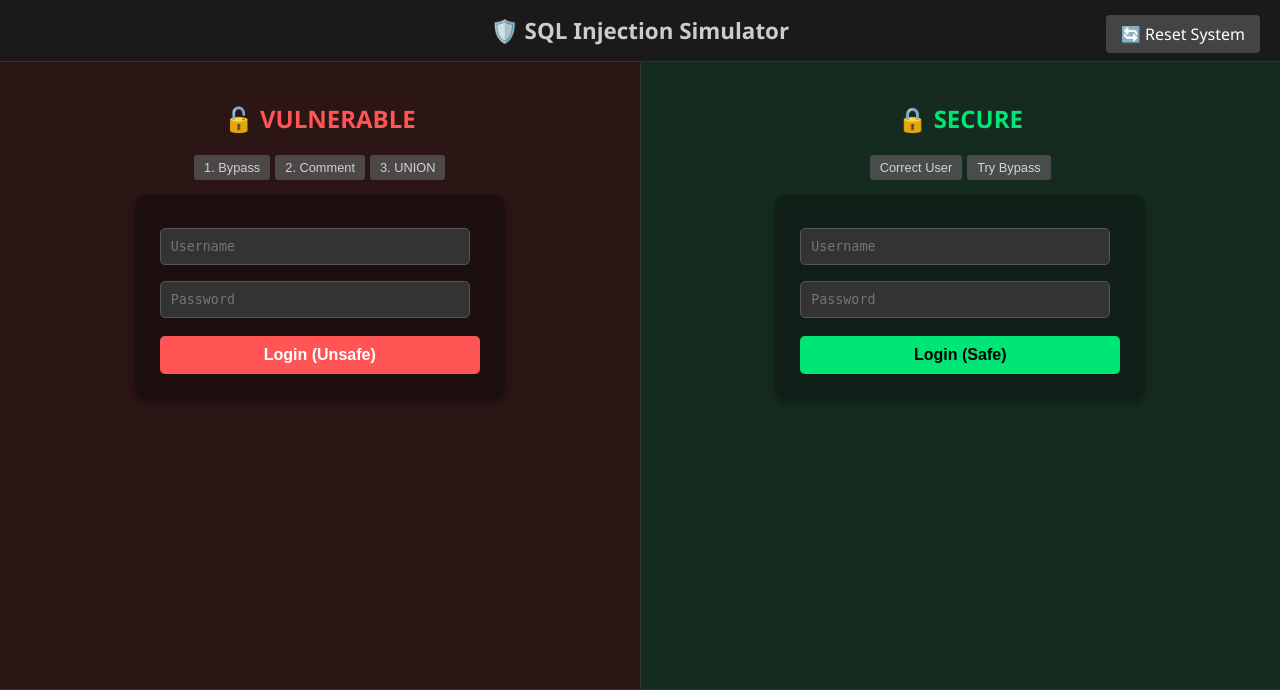
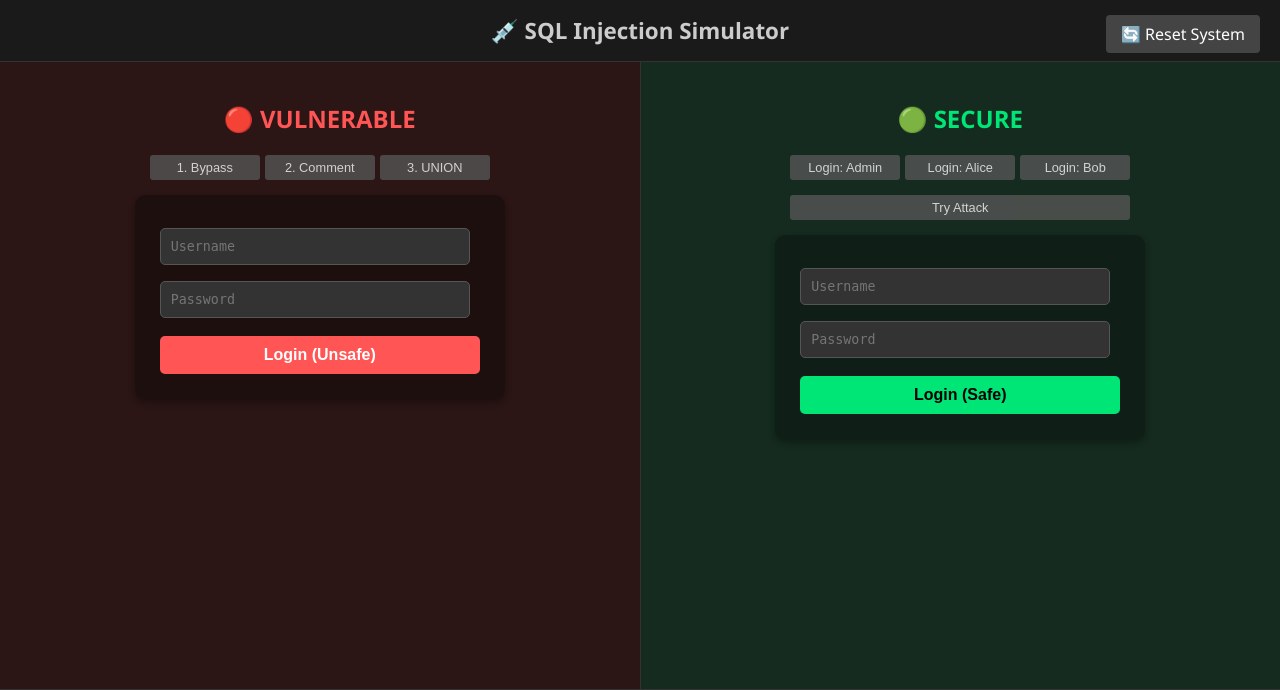
Before and after one commit to Am1its/SQL-Injection-Simulator, a Flask app: page / in a window 1280 px wide. Shown: the top 690 px of the page. Run offline with Flask 3, Linux system fonts and the light colour scheme; data that the repository does not hold is empty.

Commit message:
Updated login logic in UI and added proof screenshots

```diff
--- a/templates/index.html
+++ b/templates/index.html
@@ -26,10 +26,11 @@
         .right .submit-btn { background: #00e676; color: black; } .right .submit-btn:hover { background: #00b359; }
 
         /* Quick Attack Buttons */
-        .quick-actions { margin-bottom: 15px; display: flex; gap: 5px; width: 320px; justify-content: center; }
-        .quick-btn { background: #555; border: none; color: #fff; padding: 5px 10px; font-size: 0.8rem; cursor: pointer; border-radius: 3px; opacity: 0.8; transition: 0.2s; }
+        .quick-actions { margin-bottom: 15px; display: flex; gap: 5px; width: 340px; justify-content: center; flex-wrap: wrap; }
+        .quick-btn { background: #555; border: none; color: #fff; padding: 5px 10px; font-size: 0.8rem; cursor: pointer; border-radius: 3px; opacity: 0.8; transition: 0.2s; flex: 1; min-width: 80px; }
         .quick-btn:hover { opacity: 1; transform: translateY(-1px); }
         .quick-btn.red:hover { background: #ff5555; }
+        .quick-btn.green:hover { background: #00e676; color: black; }
 
         .result-box { margin-top: 20px; padding: 15px; background: #000; border-radius: 5px; width: 320px; min-height: 80px; font-size: 0.9rem; border: 1px solid #444; }
         .code { font-family: 'Courier New', monospace; color: #aaa; margin-top: 5px; font-size: 0.8rem; word-break: break-all; background: #111; padding: 8px; border-radius: 3px; }
@@ -46,7 +47,7 @@
     </style>
 
     <script>
-        function fillPayload(targetFormId, payload, pass='secret123') {
+        function fillPayload(targetFormId, payload, pass) {
             document.querySelector(`#${targetFormId} input[name="username"]`).value = payload;
             document.querySelector(`#${targetFormId} input[name="password"]`).value = pass;
         }
@@ -54,18 +55,18 @@
 </head>
 <body>
     <div class="header">
-        <h1>🛡️ SQL Injection Simulator</h1>
+        <h1>💉 SQL Injection Simulator</h1>
         <a href="/reset" class="reset-btn">🔄 Reset System</a>
     </div>
 
     <div class="main-content">
         <div class="split left">
-            <h2>🔓 VULNERABLE</h2>
+            <h2>🔴 VULNERABLE</h2>
 
             <div class="quick-actions">
-                <button class="quick-btn red" onclick="fillPayload('vuln-form', `admin' OR '1'='1`)">1. Bypass</button>
-                <button class="quick-btn red" onclick="fillPayload('vuln-form', `admin' --`)">2. Comment</button>
-                <button class="quick-btn red" onclick="fillPayload('vuln-form', `' UNION SELECT 1,'HACKED','1' --`)">3. UNION</button>
+                <button class="quick-btn red" onclick="fillPayload('vuln-form', `admin' OR '1'='1`, 'ALWAYS_TRUE')">1. Bypass</button>
+                <button class="quick-btn red" onclick="fillPayload('vuln-form', `admin' --`, 'IGNORED_COMMENT')">2. Comment</button>
+                <button class="quick-btn red" onclick="fillPayload('vuln-form', `' UNION SELECT 1,'HACKED','1' --`, 'hacked')">3. UNION</button>
             </div>
 
             <form id="vuln-form" action="/login_vulnerable" method="POST">
@@ -83,11 +84,16 @@
         </div>
 
         <div class="split right">
-            <h2>🔒 SECURE</h2>
+            <h2>🟢 SECURE</h2>
 
             <div class="quick-actions">
-                <button class="quick-btn" onclick="fillPayload('sec-form', `admin`)">Correct User</button>
-                <button class="quick-btn" onclick="fillPayload('sec-form', `admin' OR '1'='1`)">Try Bypass</button>
+                <button class="quick-btn green" onclick="fillPayload('sec-form', 'admin', 'secret123')">Login: Admin</button>
+                <button class="quick-btn green" onclick="fillPayload('sec-form', 'alice', 'wonderland')">Login: Alice</button>
+                <button class="quick-btn green" onclick="fillPayload('sec-form', 'bob', 'builder')">Login: Bob</button>
+            </div>
+
+            <div class="quick-actions">
+                <button class="quick-btn" onclick="fillPayload('sec-form', `admin' OR '1'='1`, 'ATTEMPT_FAIL')">Try Attack</button>
             </div>
 
             <form id="sec-form" action="/login_secure" method="POST">
```
Also changed, not shown: 3 other files.
